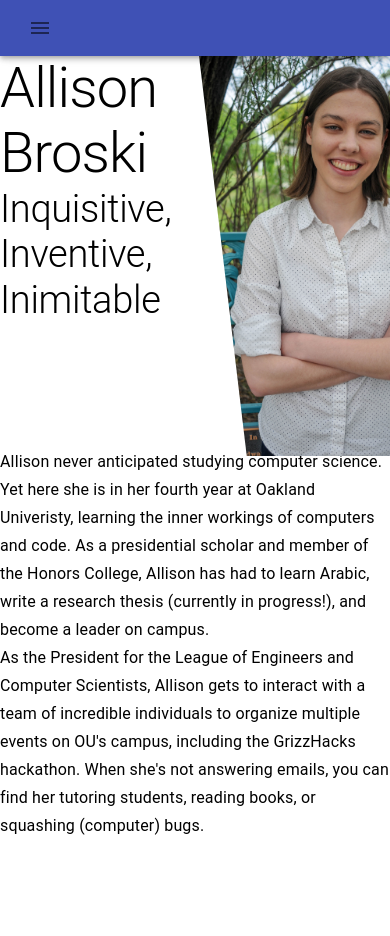
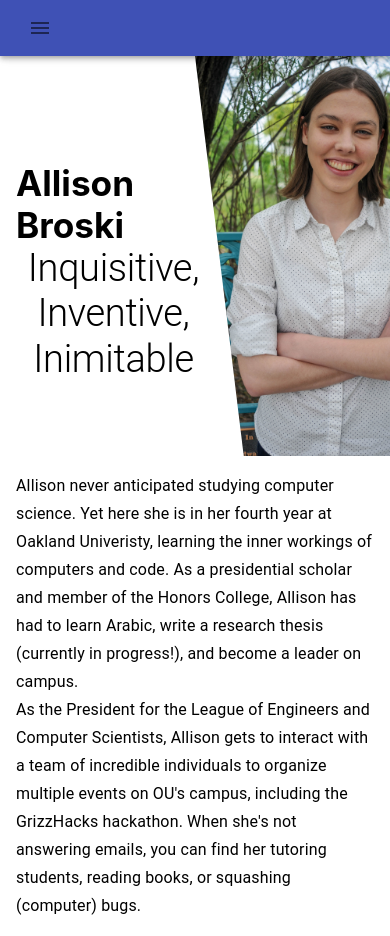
Before and after one commit to Broski-AC/personal-website, a React (Create React App) app: page / in a window 390 px wide. Before the commit the page ends 844 px from the top, so only its background shows below. Built offline with nearby package versions, Linux system fonts and the light colour scheme.

Commit message:
Updates responsive text sizing; adds margin/padding

```diff
--- a/src/Profile.js
+++ b/src/Profile.js
@@ -1,20 +1,33 @@
 import React from 'react';
 import {Grid, Typography} from '@material-ui/core';
 import {createMuiTheme, responsiveFontSizes, ThemeProvider} from '@material-ui/core/styles';
-// import prof_image from './allison_image.jpg';
 import './css/profile.css';
 
 let theme = createMuiTheme();
+
 theme = responsiveFontSizes(theme);
+
+theme.typography.h1 = {
+    fontSize: '5.35rem',
+    '@media (min-width: 600px)':{
+        fontSize: '3.0rem'
+    },
+    '@media (max-width: 600px)':{
+        fontSize: '2.2rem'
+    },
+    [theme.breakpoints.up('md')]:{
+        fontSize: '5.35rem'
+    }
+}
 
 export default function Profile () {
 
     return (
         <div>
             <ThemeProvider theme={theme}>
-                <Grid container direction="row" spacing={1}>
+                <Grid container direction="row">
                     <Grid item className="profile">
-                        <Grid container className="text_content" direction="column">
+                        <Grid container className="text_content" direction="column" justify="center" alignItems="center">
                             <Grid item>
                                 <Typography variant="h1">
                                     Allison Broski
@@ -41,8 +54,7 @@ export default function Profile () {
                     <Grid item className="profile">
                         <div className="container">
                             <div className="image"/>
-                            <div className="overlay">
-                                {/* Text needs to be optimized for mobile */}
+                            <div className="overlay">''
                                 <div className="text">
                                     <ul> Did you know...
                                         <li> I love corgis </li>
@@ -54,7 +66,7 @@ export default function Profile () {
                         </div>
                     </Grid>
                 </Grid>
-                <Grid container>
+                <Grid container className="description">
                     <Grid item>
                         <Typography variant="subtitle1">
                             Allison never anticipated studying computer science. Yet here she is in her fourth year at Oakland Univeristy, learning the inner workings of computers and code.
--- a/src/css/profile.css
+++ b/src/css/profile.css
@@ -7,6 +7,8 @@
 
 .text_content {
     height: 25em;
+    margin-left: 1rem;
+    margin-top: 1rem;
     width: 50%;
     overflow: hidden;
 }
@@ -54,3 +56,7 @@
     transform: translate(-50%, -50%);
     -ms-transform: translate(-50%, -50%);
 }
+
+.description {
+    padding: 1rem;
+}
--- a/src/index.js
+++ b/src/index.js
@@ -6,10 +6,11 @@ import Header from './Header';
 import Profile from './Profile';
 import * as serviceWorker from './serviceWorker';
 
+
 ReactDOM.render(
   <React.StrictMode>
-    <Header />
-    <Profile />
+      <Header />
+      <Profile />
   </React.StrictMode>,
   document.getElementById('root')
 );
```
